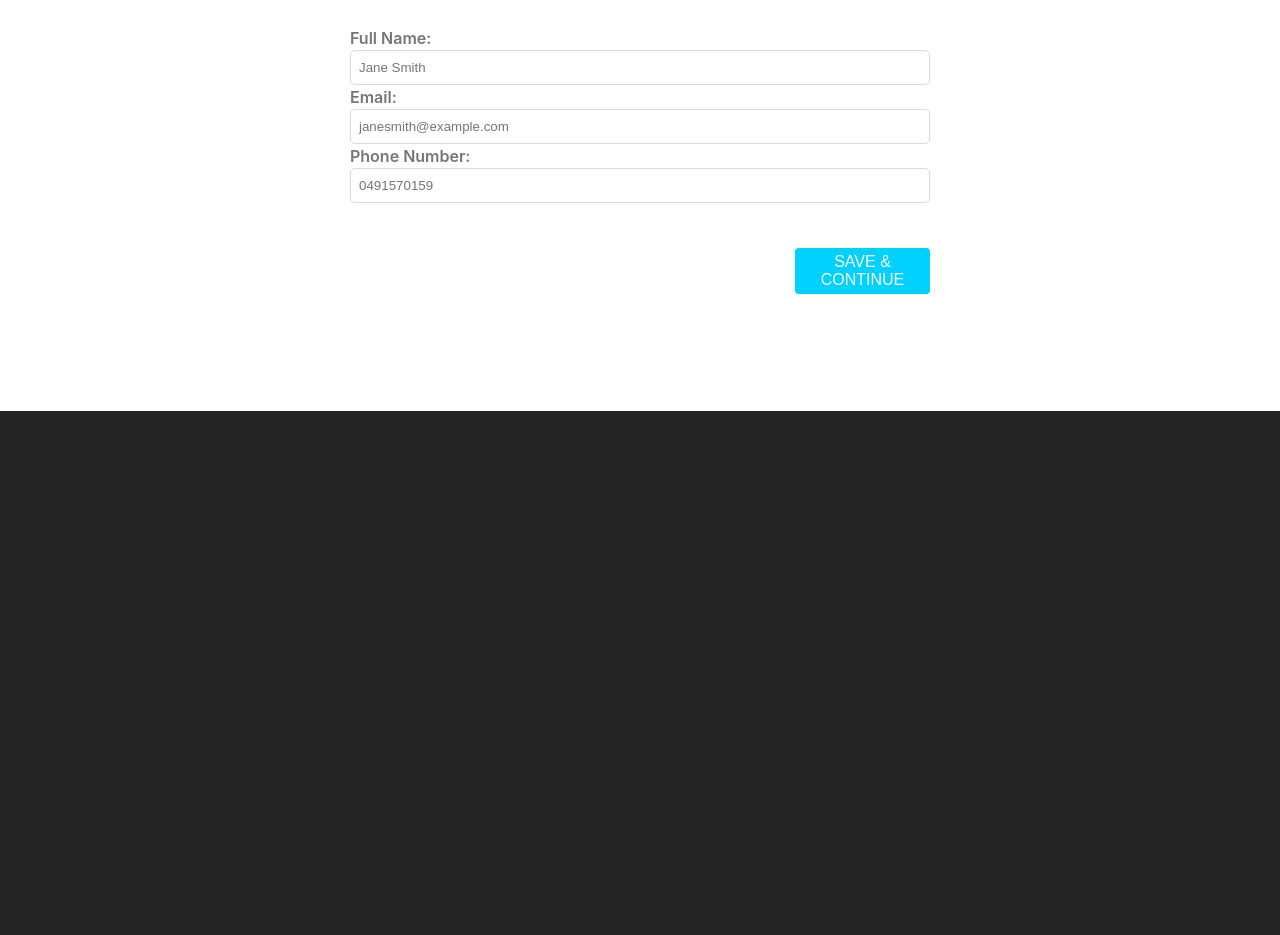
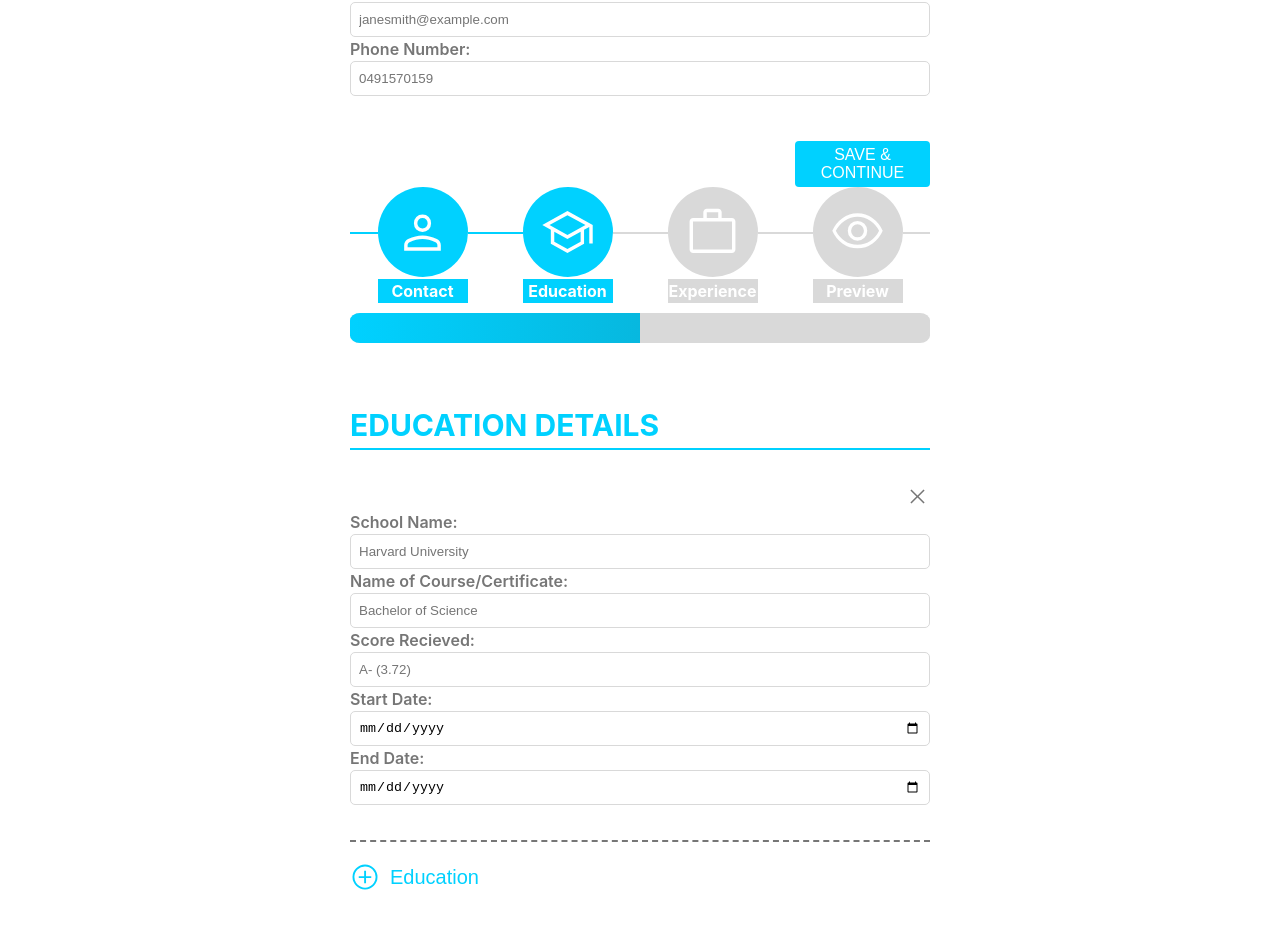
Before and after one commit to smyler3/swiftly-cv, a React (Vite) app: page / in a window 1280 px wide. Shown: the part 389-1324 px from the top of the page. Before the commit the page ends 800 px from the top, so only its background shows below. Built offline with nearby package versions, Linux system fonts and the light colour scheme.

Commit message:
feat: add EducationForm Component

```diff
--- a/src/App.jsx
+++ b/src/App.jsx
@@ -1,5 +1,6 @@
 import ProgressTracker from './components/ProgressTracker'
 import ContactForm from './components/forms/ContactForm'
+import EducationForm from './components/forms/EducationForm'
 import personIcon from './assets/icons/personIcon.svg'
 import schoolIcon from './assets/icons/schoolIcon.svg'
 import workIcon from './assets/icons/workIcon.svg'
@@ -14,12 +15,18 @@ const steps = [
 ]
 
 function App() {
+  // const [currentStep, setCurrentStep] = useState(0);
+
   return (
     <>
     <div className='progress-tracker-wrapper'>
-      <ProgressTracker steps={steps} />
+      <ProgressTracker steps={steps} currentStep={0} />
     </div>
     <ContactForm />
+    <div className='progress-tracker-wrapper'>
+      <ProgressTracker steps={steps} currentStep={1}/>
+    </div>
+    <EducationForm />
     </>
   )
 }
--- a/src/components/ProgressTracker.jsx
+++ b/src/components/ProgressTracker.jsx
@@ -22,9 +22,7 @@ const ProgressBar = ({ currentStep, totalSteps }) => {
     );
 };
 
-const ProgressTracker = ({ steps }) => {
-    const [currentStep, setCurrentStep] = useState(0);
-
+const ProgressTracker = ({ steps, currentStep=0 }) => {
     // Render nothing if steps is empty
     if (steps.length === 0) {
         return null;
--- /dev/null
+++ b/src/components/forms/EducationForm.jsx
@@ -0,0 +1,26 @@
+import AddFormButton from '../AddFormButton';
+import FormWrapper from '../FormWrapper';
+import NavigationButtons from '../NavigationButtons';
+
+const educationFormFields = [
+    {'name': 'schoolName', 'label': 'School Name:', 'type': 'text', 'placeholder': 'Harvard University'},
+    {'name': 'studyTitle', 'label': 'Name of Course/Certificate:', 'type': 'text', 'placeholder': 'Bachelor of Science'},
+    {'name': 'studyScore', 'label': 'Score Recieved:', 'type': 'text', 'placeholder': 'A- (3.72)'},
+    {'name': 'studyStartDate', 'label': 'Start Date:', 'type': 'date', 'placeholder': 'dd/mm/yyyy'},
+    {'name': 'studyEndDate', 'label': 'End Date:', 'type': 'date', 'placeholder': 'dd/mm/yyyy'},
+]
+
+const EducationForm = () => {
+    return (
+        <>
+        <div className='form-page'>
+        <h2 className="form-title">EDUCATION DETAILS</h2>
+            <FormWrapper fields={educationFormFields} />
+        </div>
+        <AddFormButton text="Education" />
+        <NavigationButtons />
+        </>
+    )
+}
+
+export default EducationForm;
--- a/src/styles/NavigationButtons.css
+++ b/src/styles/NavigationButtons.css
@@ -1,6 +1,7 @@
 
 .nav-btn-wrapper {
     display: flex;
+    align-items: center;
     justify-content: space-between;
 
     margin-top: 45px;
@@ -9,18 +10,11 @@
 }
 
 .nav-btn {
-    display: flex;
-    align-items: center;
-    justify-content: center;
-
     font-size: 16px;
-    border: none;
-    outline: none;
 }
 
 .back-btn {
     color: var(--light-grey);
-    background: none;
 }
 
 .fwd-btn-container {
@@ -34,14 +28,3 @@
     border-radius: 4px;
     background-color: var(--primary);
 }
-
-.icon-wrapper {
-    max-height: 30px;
-    max-width: 30px;
-
-    margin-right: 10px;
-}
-
-.icon-wrapper > img {
-    width: 100%;
-}
--- a/src/styles/ProgressTracker.css
+++ b/src/styles/ProgressTracker.css
@@ -1,10 +1,6 @@
 :root {
     --step-count: 4; /* The number of steps in the stepper */
     --gap-count: calc(var(--step-count) + 1);
-}
-
-* {
-    box-sizing: border-box;
 }
 
 .progress-tracker {
@@ -76,7 +72,6 @@
     content: '';
 
     background-color: var(--light-grey);
-    z-index: -1;
 }
 .step-icon::before {
     left: -100%;
```
